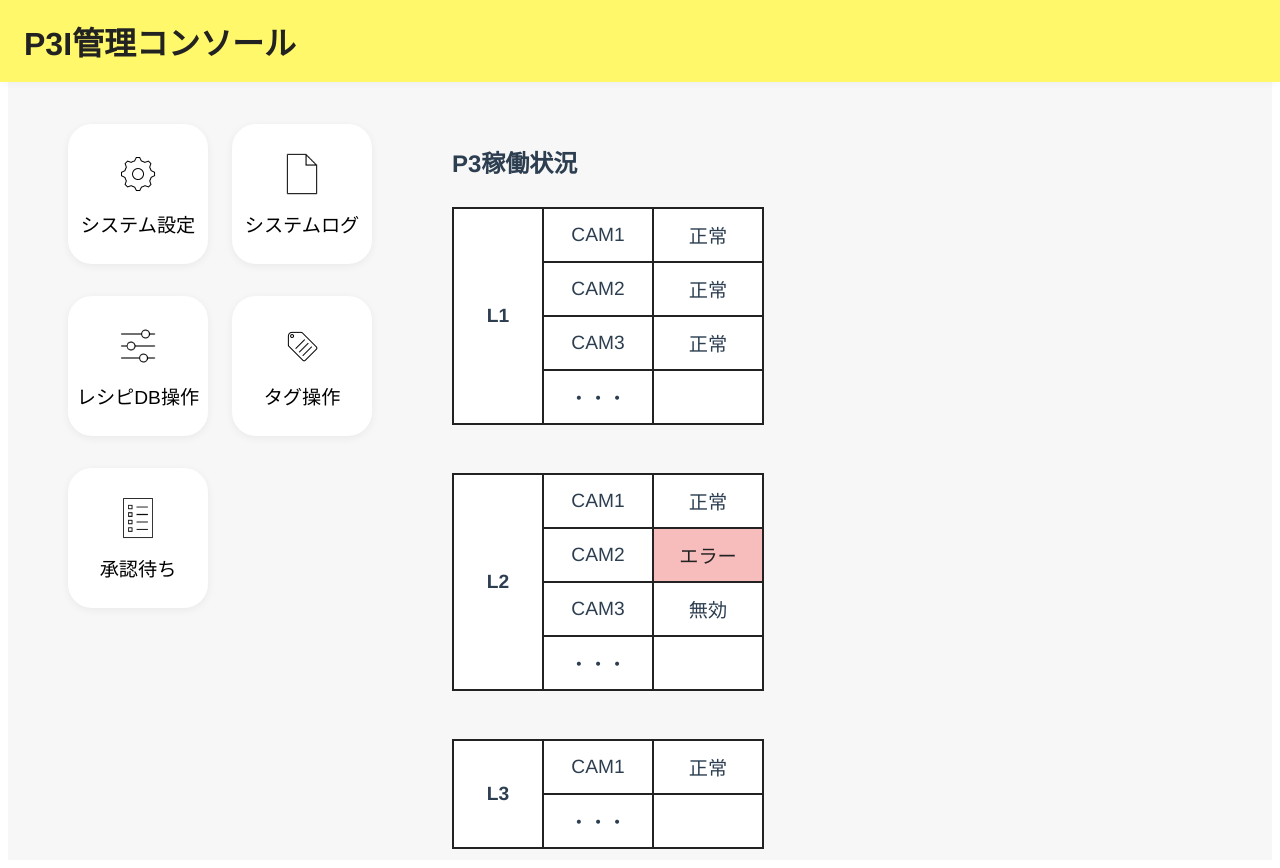
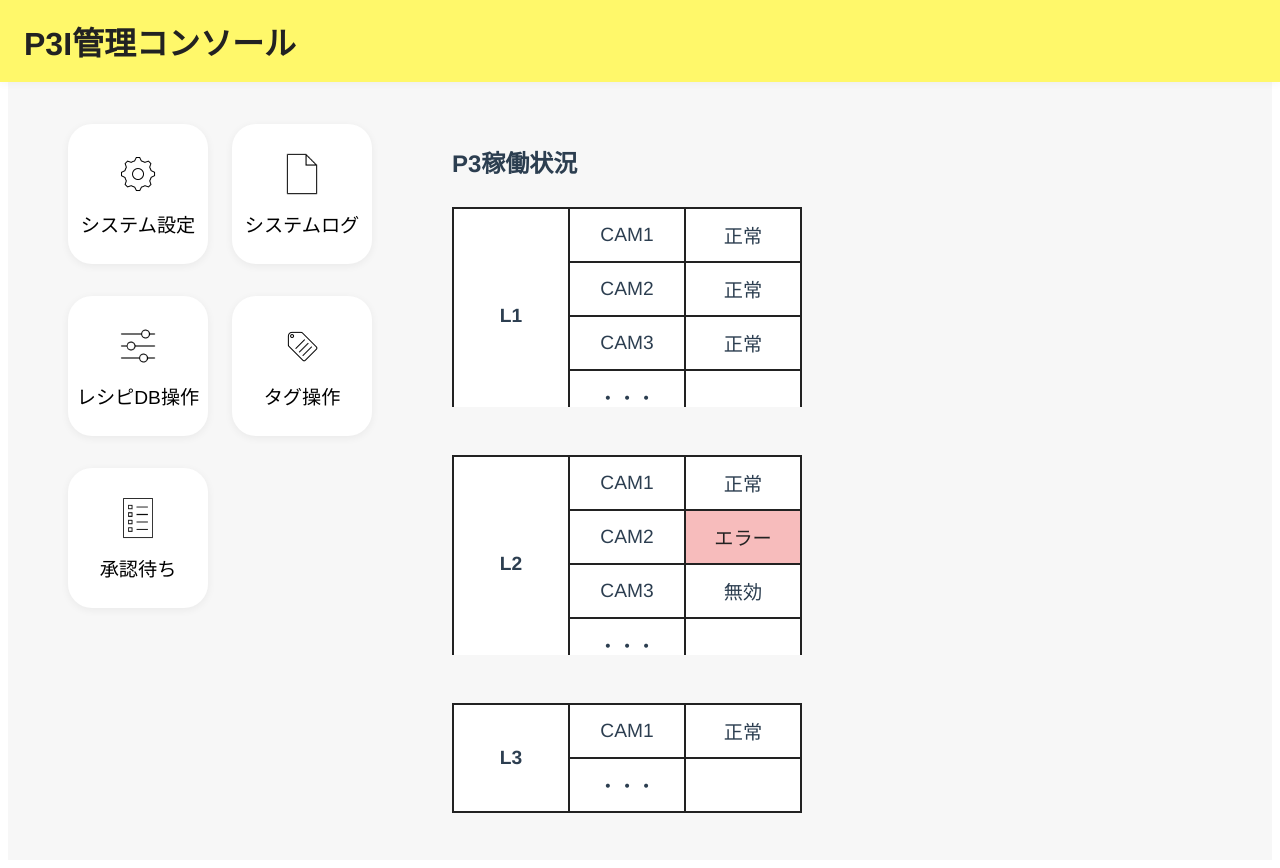
Before and after one commit to 38022/P3Icontrol, a Vue app: page / in a window 1280 px wide. Built offline with nearby package versions, Linux system fonts and the light colour scheme.

Commit message:
表にスクロールバー実装

```diff
--- a/src/components/HomePage.vue
+++ b/src/components/HomePage.vue
@@ -194,20 +194,26 @@ export default {
   display: flex;
   flex-direction: column;
   gap: 24px;
+  max-height: 200px;
+  overflow-y: auto;
+  width: 350px;
 }
 .status-table {
   border-collapse: collapse;
   background: #fff;
   min-width: 240px;
-  margin-bottom: 0;
+  min-width: 0;
+  width: 100%;
+  table-layout: fixed;
 }
 .status-table td {
   border: 2px solid #222;
-  padding: 8px 24px;
+  padding: 8px 8px;
   text-align: center;
   font-size: 1.2rem;
-  min-width: 60px;
+  min-width: 0;
   height: 36px;
+  word-break: break-all;
 }
 .status-table .line-label {
   font-weight: bold;
```
